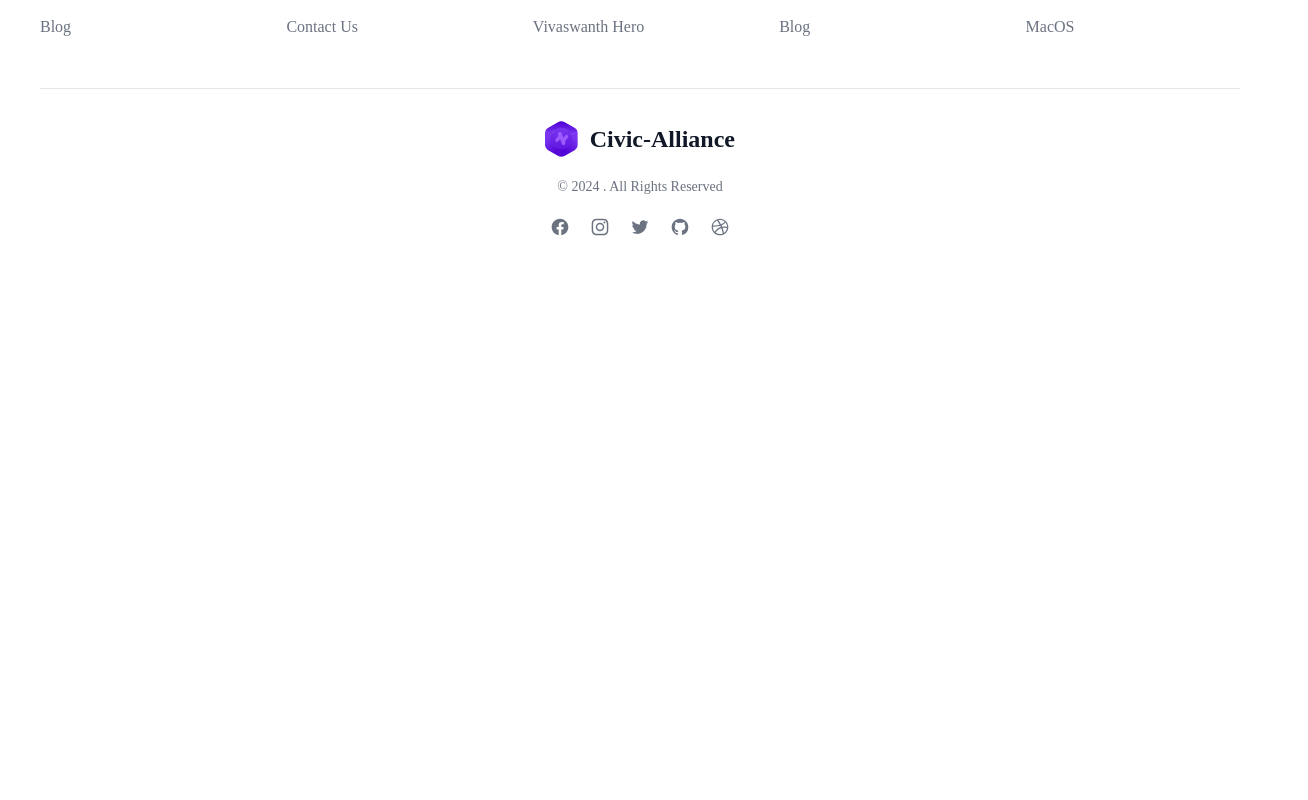
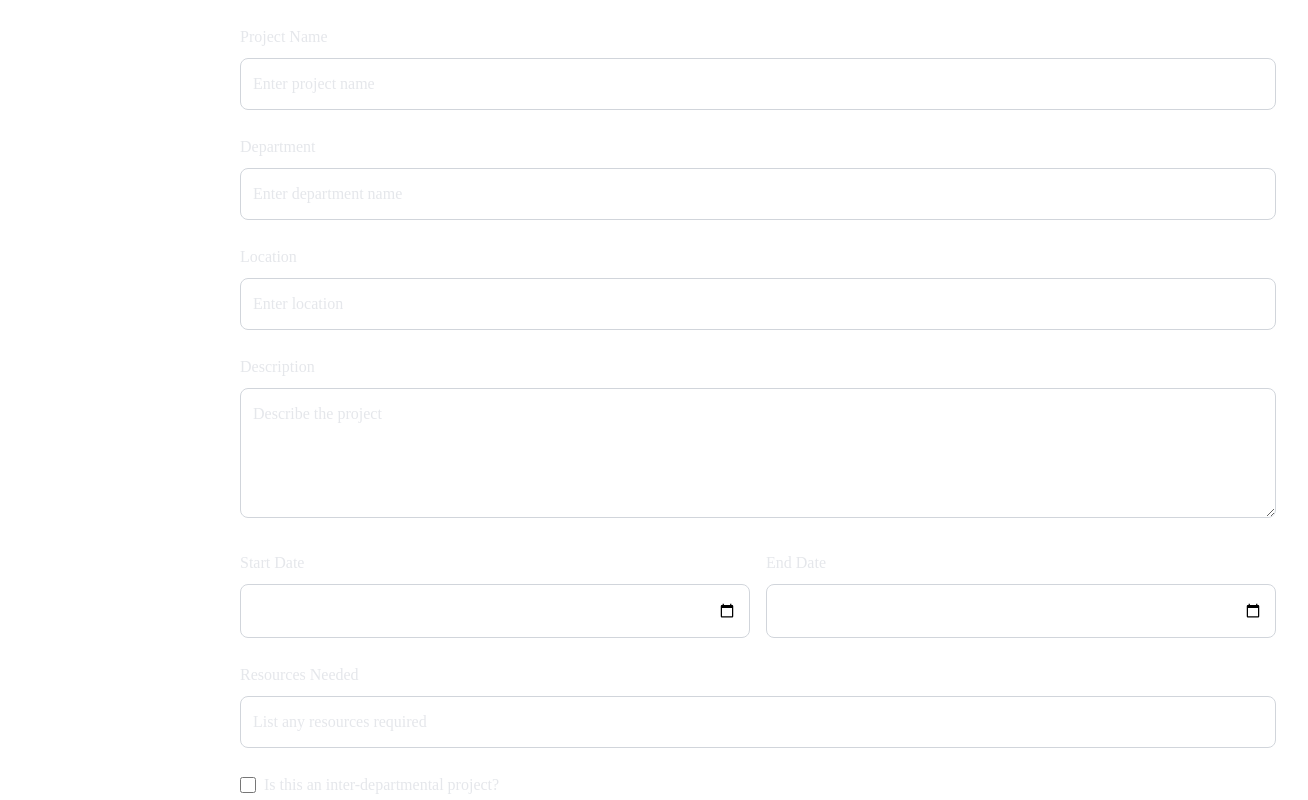
Before and after one commit to nannagaramchareesh/Civic-Alliance, a React (Create React App) app: page /AddProject in a window 1280 px wide. Shown: the part 220-1020 px from the top of the page, 1308 px wide, since content can reach past the window. Before the commit the page ends 800 px from the top, so only its background shows below. Built offline with nearby package versions, Linux system fonts and the light colour scheme.

Commit message:
added add project feature

```diff
--- a/src/App.js
+++ b/src/App.js
@@ -5,6 +5,7 @@ import Footer from './components/Footer'
 import Signup from './components/Signup'
 import { BrowserRouter as Router,Routes,Route} from "react-router-dom";
 import Login from './components/Login'
+import AddProject from './components/AddProject'
 
 export default function App() {
   return (
@@ -15,6 +16,7 @@ export default function App() {
           <Route path='/' element={<Hero/>}/>
           <Route path='/signup' element={<Signup/>}/>
           <Route path='/login' element={<Login/>}/>
+          <Route path='/AddProject' element={<AddProject/>}/>
         </Routes>
         <Footer/>
       </Router>
--- /dev/null
+++ b/src/components/AddProject.js
@@ -0,0 +1,139 @@
+import React, { useState } from 'react';
+
+const AddProject = () => {
+
+    const [projectData, setProjectData] = useState({
+        projectName: '',
+        department: '',
+        location: '',
+        description: '',
+        startDate: '',
+        endDate: '',
+        resourcesNeeded: '',
+        interDepartmental: false,
+    });
+
+    const handleChange = (e) => {
+        const { name, value, type, checked } = e.target;
+        setProjectData((prevData) => ({
+            ...prevData,
+            [name]: type === 'checkbox' ? checked : value,
+        }));
+    };
+
+    const handleSubmit = (e) => {
+        e.preventDefault();
+        console.log(projectData); // Handle form submission logic
+    };
+
+    return (
+        <div className="ml-52 w-[1100px] mt-16 mb-10">
+            <div className="p-8">
+                <h2 className="text-3xl font-extrabold text-white mb-6 text-center">Add New Project</h2>
+                <form onSubmit={handleSubmit} className="space-y-6">
+                    <div>
+                        <label className="block text-gray-200 font-medium">Project Name</label>
+                        <input
+                            type="text"
+                            name="projectName"
+                            value={projectData.projectName}
+                            onChange={handleChange}
+                            className="w-full p-3 border border-gray-300 bg-white bg-opacity-10 rounded-lg mt-2 backdrop-blur-md text-white placeholder-gray-200 hover:bg-white hover:bg-opacity-30 transition-all focus:ring-2 focus:ring-blue-500 focus:outline-none"
+                            placeholder="Enter project name"
+                            required
+                        />
+                    </div>
+                    <div>
+                        <label className="block text-gray-200 font-medium">Department</label>
+                        <input
+                            type="text"
+                            name="department"
+                            value={projectData.department}
+                            onChange={handleChange}
+                            className="w-full p-3 border border-gray-300 bg-white bg-opacity-10 rounded-lg mt-2 backdrop-blur-md text-white placeholder-gray-200 hover:bg-white hover:bg-opacity-30 transition-all focus:ring-2 focus:ring-blue-500 focus:outline-none"
+                            placeholder="Enter department name"
+                            required
+                        />
+                    </div>
+                    <div>
+                        <label className="block text-gray-200 font-medium">Location</label>
+                        <input
+                            type="text"
+                            name="location"
+                            value={projectData.location}
+                            onChange={handleChange}
+                            className="w-full p-3 border border-gray-300 bg-white bg-opacity-10 rounded-lg mt-2 backdrop-blur-md text-white placeholder-gray-200 hover:bg-white hover:bg-opacity-30 transition-all focus:ring-2 focus:ring-blue-500 focus:outline-none"
+                            placeholder="Enter location"
+                            required
+                        />
+                    </div>
+                    <div>
+                        <label className="block text-gray-200 font-medium">Description</label>
+                        <textarea
+                            name="description"
+                            value={projectData.description}
+                            onChange={handleChange}
+                            className="w-full p-3 border border-gray-300 bg-white bg-opacity-10 rounded-lg mt-2 backdrop-blur-md text-white placeholder-gray-200 hover:bg-white hover:bg-opacity-30 transition-all focus:ring-2 focus:ring-blue-500 focus:outline-none"
+                            placeholder="Describe the project"
+                            rows="4"
+                            required
+                        />
+                    </div>
+                    <div className="grid grid-cols-2 gap-4">
+                        <div>
+                            <label className="block text-gray-200 font-medium">Start Date</label>
+                            <input
+                                type="date"
+                                name="startDate"
+                                value={projectData.startDate}
+                                onChange={handleChange}
+                                className="w-full p-3 border border-gray-300 bg-white bg-opacity-10 rounded-lg mt-2 backdrop-blur-md text-white hover:bg-white hover:bg-opacity-30 transition-all focus:ring-2 focus:ring-blue-500 focus:outline-none"
+                                required
+                            />
+                        </div>
+                        <div>
+                            <label className="block text-gray-200 font-medium">End Date</label>
+                            <input
+                                type="date"
+                                name="endDate"
+                                value={projectData.endDate}
+                                onChange={handleChange}
+                                className="w-full p-3 border border-gray-300 bg-white bg-opacity-10 rounded-lg mt-2 backdrop-blur-md text-white hover:bg-white hover:bg-opacity-30 transition-all focus:ring-2 focus:ring-blue-500 focus:outline-none"
+                                required
+                            />
+                        </div>
+                    </div>
+                    <div>
+                        <label className="block text-gray-200 font-medium">Resources Needed</label>
+                        <input
+                            type="text"
+                            name="resourcesNeeded"
+                            value={projectData.resourcesNeeded}
+                            onChange={handleChange}
+                            className="w-full p-3 border border-gray-300 bg-white bg-opacity-10 rounded-lg mt-2 backdrop-blur-md text-white placeholder-gray-200 hover:bg-white hover:bg-opacity-30 transition-all focus:ring-2 focus:ring-blue-500 focus:outline-none"
+                            placeholder="List any resources required"
+                        />
+                    </div>
+                    <div className="flex items-center mt-4">
+                        <input
+                            type="checkbox"
+                            name="interDepartmental"
+                            checked={projectData.interDepartmental}
+                            onChange={handleChange}
+                            className="w-4 h-4 text-blue-600 border-gray-300 rounded focus:ring-2 focus:ring-blue-500"
+                        />
+                        <label className="ml-2 text-gray-200 font-medium">Is this an inter-departmental project?</label>
+                    </div>
+                    <button
+                        type="submit"
+                        className="w-full bg-blue-600 bg-opacity-80 text-white font-semibold py-3 rounded-lg mt-6 hover:bg-opacity-100 transition-all duration-300 focus:outline-none focus:ring-2 focus:ring-blue-500"
+                    >
+                        Submit Project
+                    </button>
+                </form>
+            </div>
+        </div>
+    );
+};
+
+export default AddProject;
--- a/src/components/Features.js
+++ b/src/components/Features.js
@@ -3,12 +3,12 @@ import './another.css';
 import sideimage from '../images/new-project.svg'
 import sideimage1 from '../images/search.svg'
 import sideimage2 from '../images/video-conference.svg'
-
+import {Link} from 'react-router-dom'
 export default function Features() {
     return (
         <div id='features' className='dark:bg-gray-900 '>
             <div className="grid  gap-8 md:grid-cols-2 lg:gap-12 p-6 md:p-10 mt-12">
-            <a href="/"
+            <Link to="/AddProject"
                     className="flex  backdrop-filter hover:bg-gray-50 hover:bg-opacity-10 flex-col p-6 space-y-6  rounded-[40px] shadow lg:p-8 lg:flex-row lg:space-y-0 lg:space-x-6 card animated-card" id="discussionCard">
                     <div
                         className="flex items-center justify-center w-16 h-16  rounded-full shadow-inner lg:h-20 lg:w-20">
@@ -38,7 +38,7 @@ export default function Features() {
                             </span>
                         </div>
                     </div>
-                </a>
+                </Link>
                 <a href="/"
                     className="flex  backdrop-filter hover:bg-gray-50 hover:bg-opacity-10 flex-col p-6 space-y-6  rounded-[40px] shadow lg:p-8 lg:flex-row lg:space-y-0 lg:space-x-6 card animated-card" id="discussionCard">
                     <div
--- a/src/components/Hero.js
+++ b/src/components/Hero.js
@@ -5,9 +5,9 @@ import Features from './Features'
 export default function Hero() {
   return (
     <div>
-      <section className="dark:bg-gray-900">
+      <section className="dark:bg-gray-900 mt-4">
 
-        <div className="grid max-w-screen-xl px-4 pt-20 pb-8 mx-auto lg:gap-8 xl:gap-0 lg:py-16 lg:grid-cols-12 lg:pt-28">
+        <div className="grid max-w-screen-xl px-4 pt-20 pb-8 mx-auto lg:gap-8 xl:gap-0 lg:py-16 lg:grid-cols-12 ">
             <div className="mr-auto place-self-center lg:col-span-7">
                 <h1 className="max-w-2xl mb-4 text-4xl font-extrabold leading-none  md:text-5xl xl:text-6xl dark:text-white text-gradient tracking-wider">Streamlining <br/>Urban Governance </h1>
                 <p className="max-w-2xl mb-6 font-light text-gray-500 lg:mb-8 md:text-lg lg:text-xl dark:text-gray-400">Empowering interdepartmental collaboration through a digital platform that enhances resource sharing, project coordination, and communication for efficient urban development.</p>
--- a/src/components/Navbar.js
+++ b/src/components/Navbar.js
@@ -6,8 +6,8 @@ export default function Navbar() {
   return (
     <div>
 
-       <header className="fixed w-full mt-2">
-        <nav className="bg-white border-gray-200 py-2.5 text-xl dark:bg-gray-900">
+       <header className="w-full">
+        <nav className="bg-white border-gray-200 py-5  text-xl dark:bg-gray-900">
             <div className="flex flex-wrap items-center justify-between max-w-screen-xl px-4 mx-auto">
                 <Link to="/" className="flex items-center">
                     <img src={logo} className="h-6 mr-3 sm:h-9" alt="Landwind Logo" />
```
